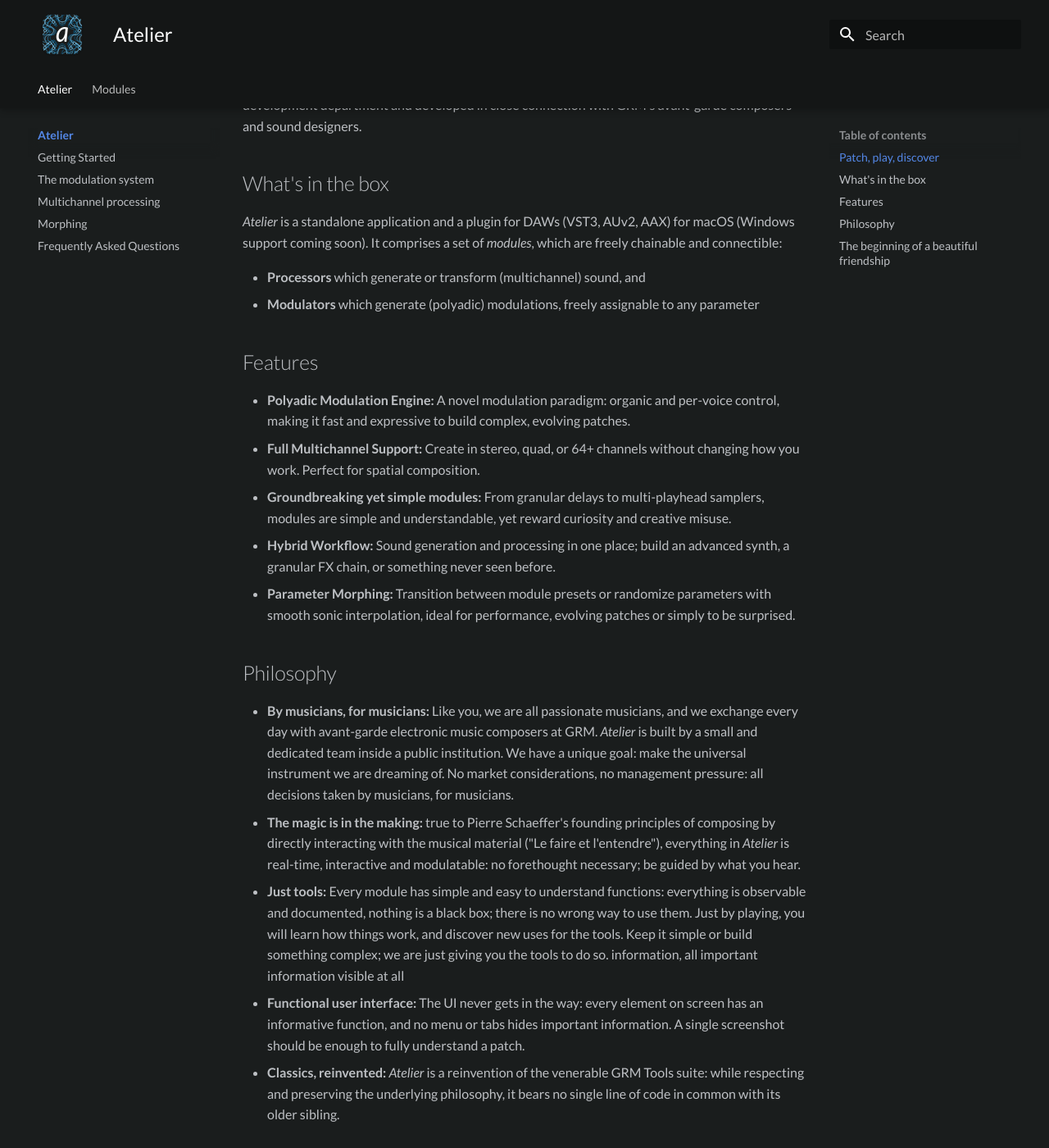
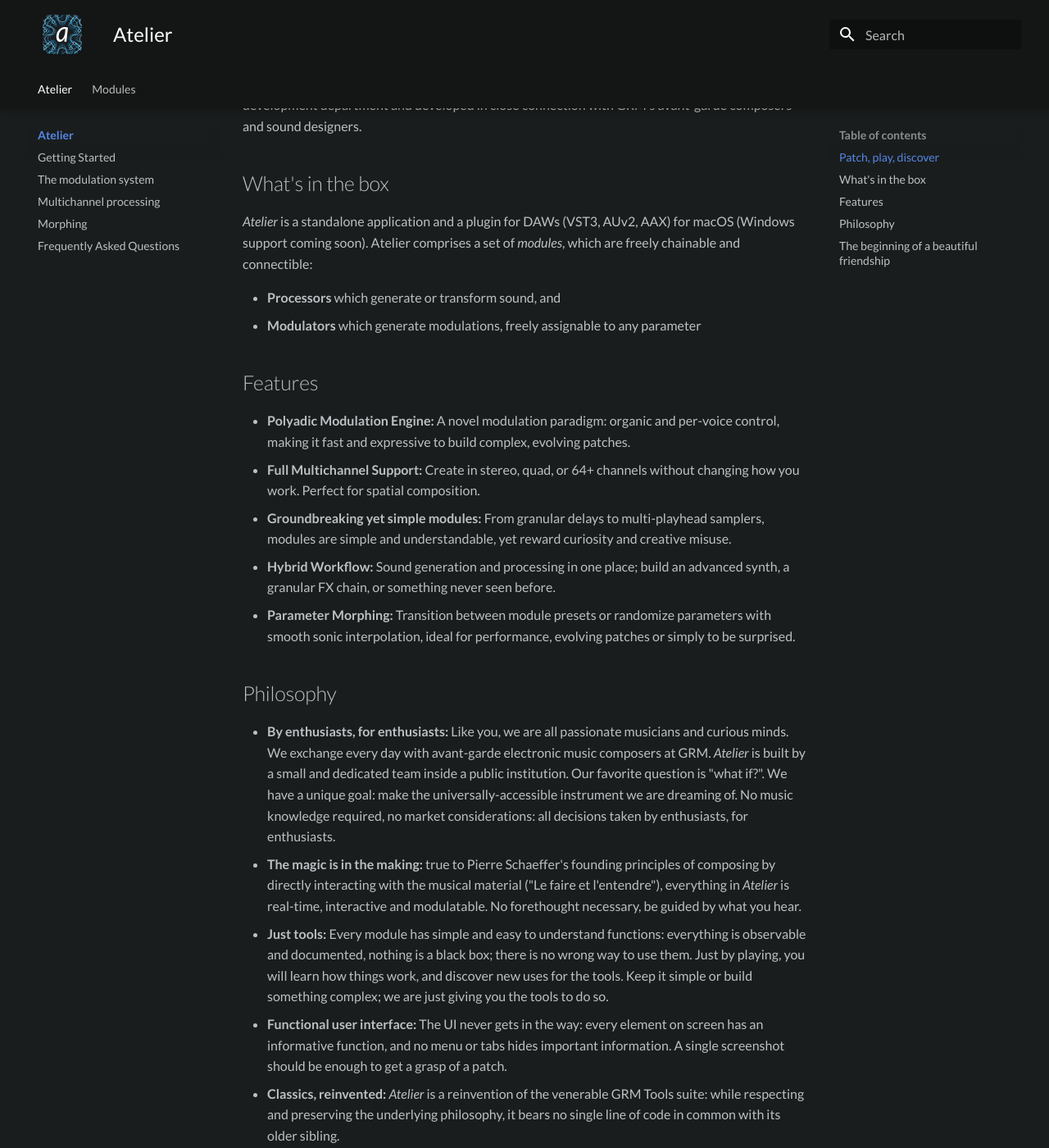
Before and after one commit to mqtthiqs/at-doc, an MkDocs documentation site: the page built from docs/index.md, in a window 1280 px wide and 1400 px high, scrolled down 409 px. Shown: the whole window at 82% size. Built offline with MkDocs 1.6.1 and Material for MkDocs 9.7.7, drawn with Linux system fonts in a browser that asks for light colours.

Commit message:
Index: apply Manu's changes, & more

```diff
--- a/docs/index.md
+++ b/docs/index.md
@@ -15,11 +15,11 @@
 ## What's in the box
 
 _Atelier_ is a standalone application and a plugin for DAWs (VST3, AUv2, AAX) for macOS (Windows
-support coming soon). It comprises a set of _modules_, which are freely chainable and
+support coming soon). Atelier comprises a set of _modules_, which are freely chainable and
 connectible:
 
-* **Processors** which generate or transform (multichannel) sound, and
-* **Modulators** which generate (polyadic) modulations, freely assignable to any parameter
+* **Processors** which generate or transform sound, and
+* **Modulators** which generate modulations, freely assignable to any parameter
 
 ## Features
 
@@ -36,28 +36,24 @@
 
 ## Philosophy
 
-* **By musicians, for musicians:** Like you, we are all passionate musicians, and we exchange every
-  day with avant-garde electronic music composers at GRM. _Atelier_ is built by a small and
-  dedicated team inside a public institution. We have a unique goal: make the universal instrument
-  we are dreaming of. No market considerations, no management pressure: all decisions taken by
-  musicians, for musicians.
+* **By enthusiasts, for enthusiasts:** Like you, we are all passionate musicians and curious minds.
+  We exchange every day with avant-garde electronic music composers at GRM. _Atelier_ is built by a
+  small and dedicated team inside a public institution. Our favorite question is "what if?". We have
+  a unique goal: make the universally-accessible instrument we are dreaming of. No music knowledge
+  required, no market considerations: all decisions taken by enthusiasts, for enthusiasts.
 * **The magic is in the making:** true to Pierre Schaeffer's founding principles of composing by
   directly interacting with the musical material ("Le faire et l'entendre"), everything in _Atelier_
-  is real-time, interactive and modulatable: no forethought necessary; be guided by what you hear.
+  is real-time, interactive and modulatable. No forethought necessary, be guided by what you hear.
 * **Just tools:** Every module has simple and easy to understand functions: everything is observable
   and documented, nothing is a black box; there is no wrong way to use them. Just by playing, you
   will learn how things work, and discover new uses for the tools. Keep it simple or build something
   complex; we are just giving you the tools to do so.
-  information, all important information visible at all
 * **Functional user interface:** The UI never gets in the way: every element on screen has an
   informative function, and no menu or tabs hides important information. A single screenshot should
-  be enough to fully understand a patch.
+  be enough to get a grasp of a patch.
 * **Classics, reinvented:** _Atelier_ is a reinvention of the venerable GRM Tools suite: while
   respecting and preserving the underlying philosophy, it bears no single line of code in common
   with its older sibling.
-
-  <!-- for the musician and the curious; what happens if;  -->
-  <!-- universal, no knowledge required,  -->
 
 ## The beginning of a beautiful friendship
 
```
